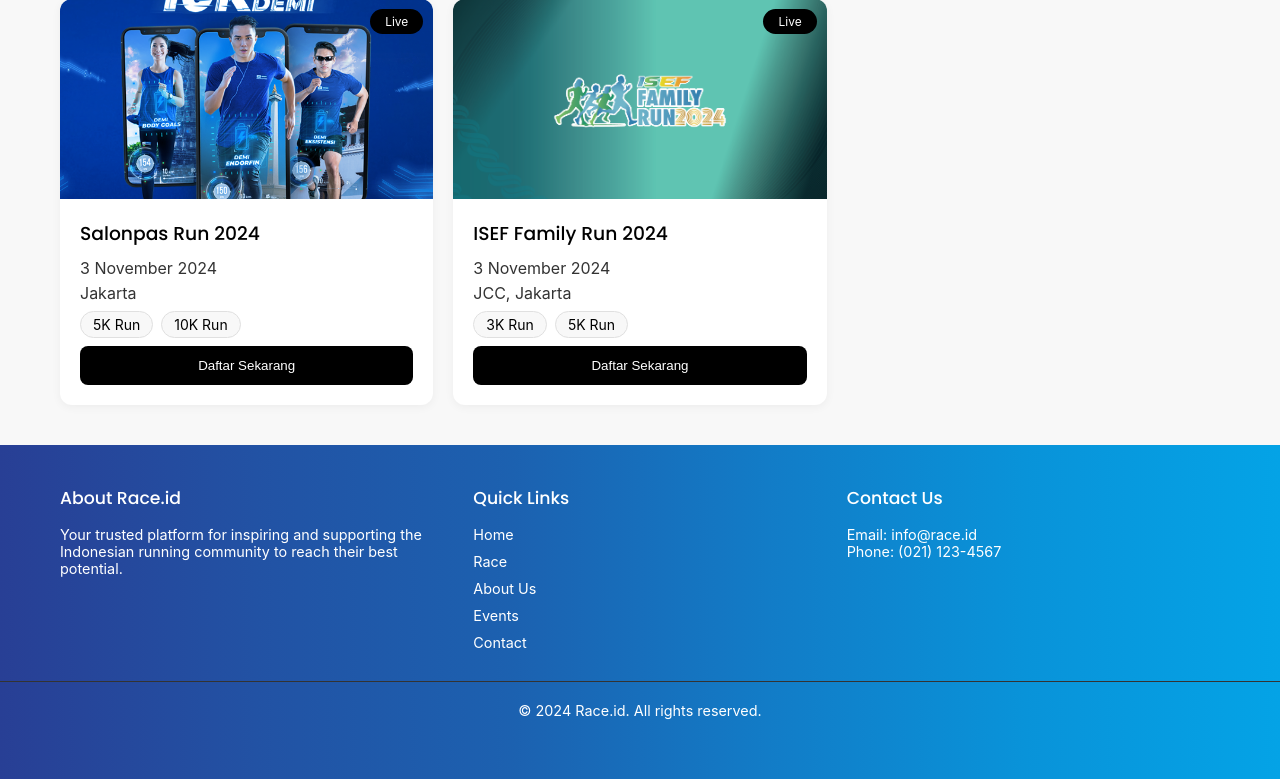
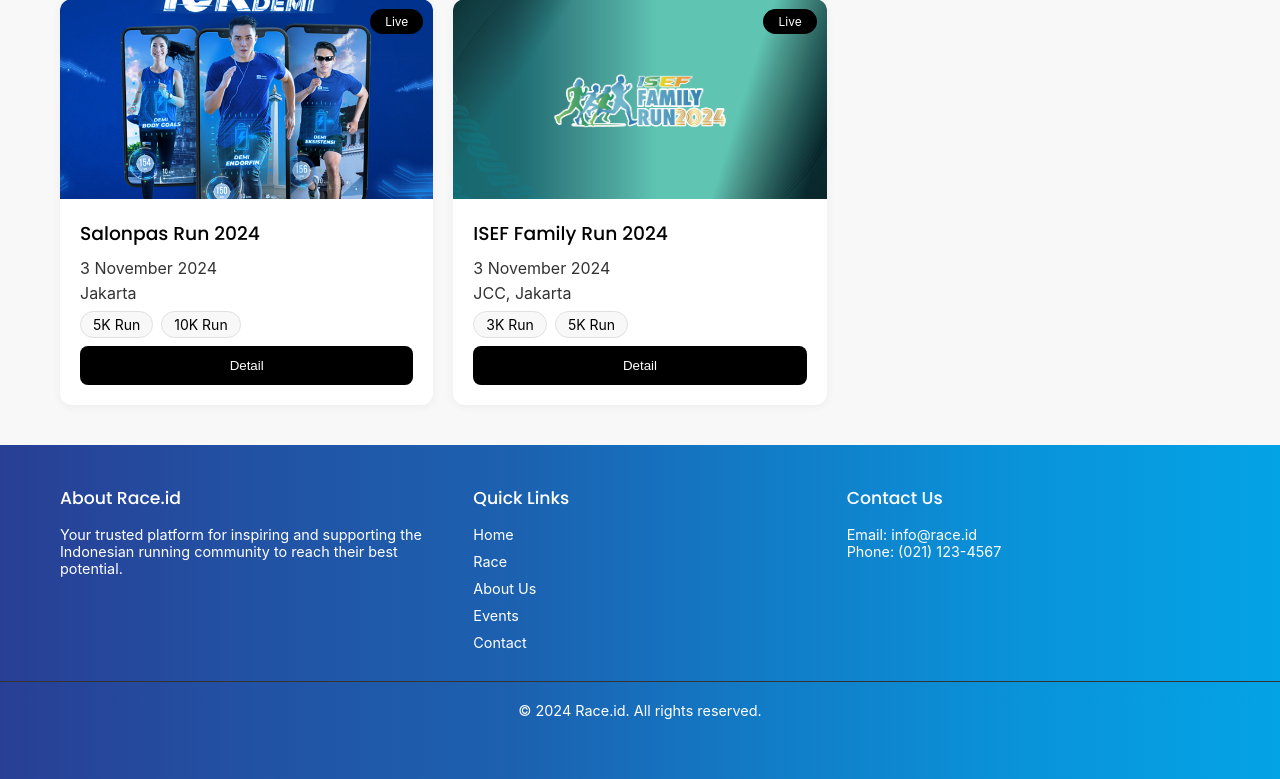
Before and after one commit to AutisticKao/Race-id-experimental-test, a PHP site: page /search-results.php in a window 1280 px wide. Shown: the part 315-1094 px from the top of the page. Run offline with PHP 8.4, Linux system fonts and the light colour scheme.

Commit message:
Update search-results.php

```diff
--- a/search-results.php
+++ b/search-results.php
@@ -240,7 +240,7 @@
                             <span class="distance-tag">5K Run</span>
                             <span class="distance-tag">10K Run</span>
                         </div>
-                        <button class="register-btn">Daftar Sekarang</button>
+                        <button onclick="window.location.href='race-details.php'" class="register-btn">Detail</button>
                     </div>
                 </div>
 
@@ -258,7 +258,7 @@
                             <span class="distance-tag">3K Run</span>
                             <span class="distance-tag">5K Run</span>
                         </div>
-                        <button class="register-btn">Daftar Sekarang</button>
+                        <button class="register-btn">Detail</button>
                     </div>
                 </div>
             </div>
@@ -272,7 +272,7 @@
     registerButtons.forEach(button => {
         button.addEventListener('click', function() {
             const eventTitle = this.closest('.event-card').querySelector('h3').textContent;
-            alert(`Pendaftaran untuk ${eventTitle} akan segera diproses!`);
+            //alert(`Pendaftaran untuk ${eventTitle} akan segera diproses!`);
         });
     });
 });
```
